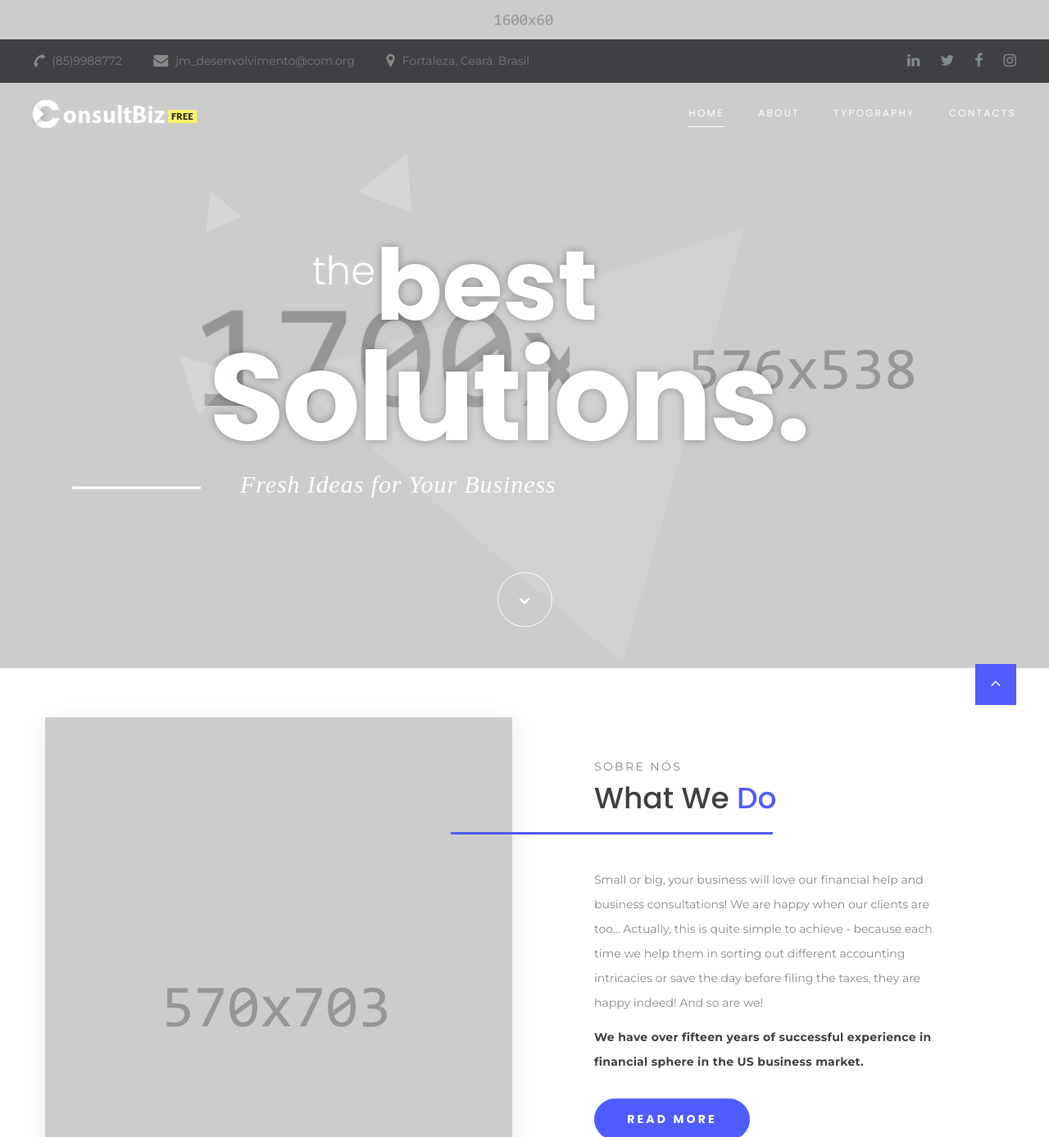
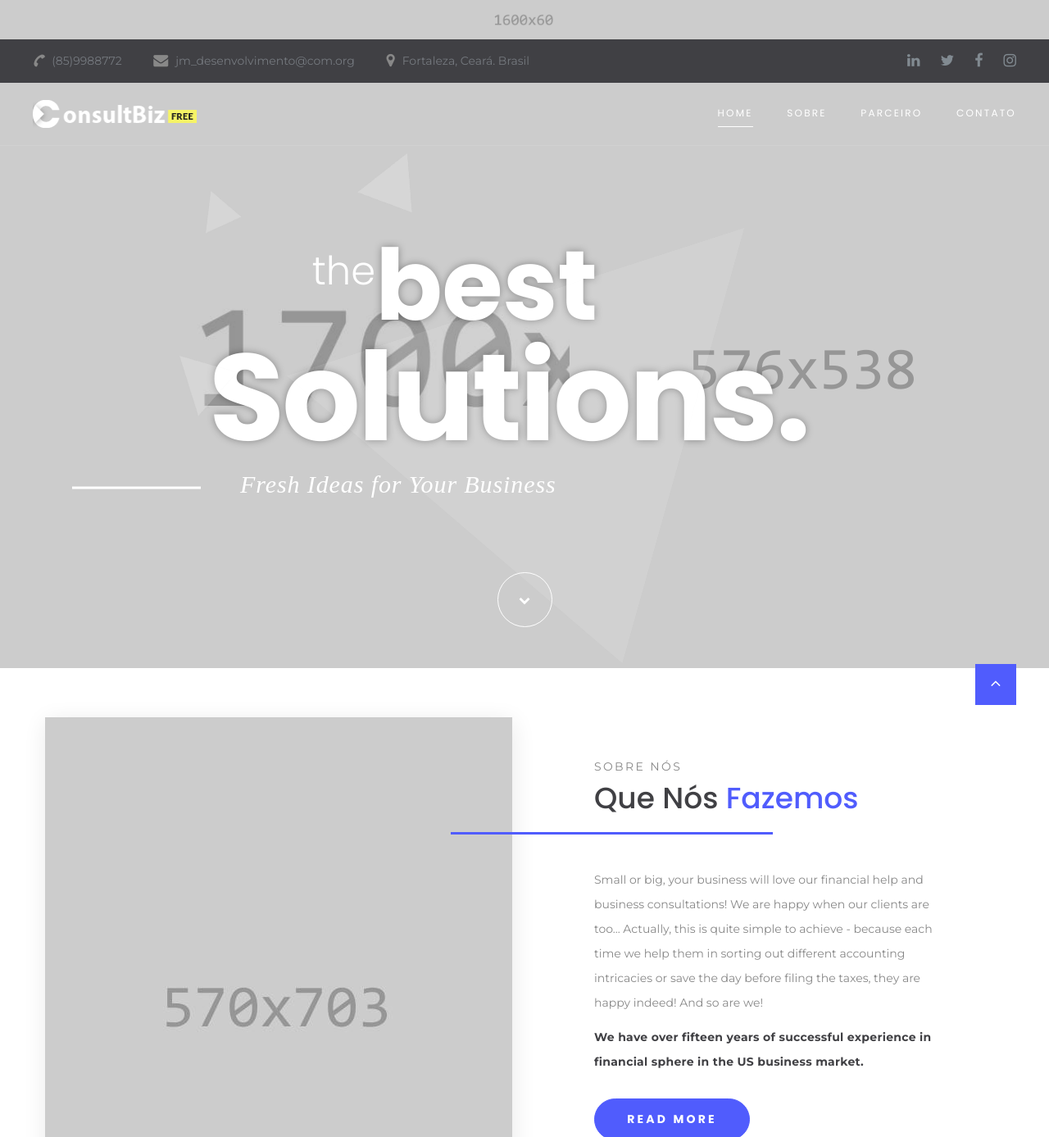
Before and after one commit to CMeskita/Site-jm, a plain HTML site: page site/index.html in a window 1280 px wide. Shown: the top 1387 px of the page at 82% size. Drawn offline with Linux system fonts and the light colour scheme.

Commit message:
Atualizando

```diff
--- a/site/index.html
+++ b/site/index.html
@@ -74,11 +74,11 @@
                     <ul class="rd-navbar-nav">
                       <li class="rd-nav-item active"><a class="rd-nav-link" href="index.html">Home</a>
                       </li>
-                      <li class="rd-nav-item"><a class="rd-nav-link" href="about.html">About</a>
+                      <li class="rd-nav-item"><a class="rd-nav-link" href="about.html">Sobre</a>
                       </li>
-                      <li class="rd-nav-item"><a class="rd-nav-link" href="typography.html">Typography</a>
+                      <li class="rd-nav-item"><a class="rd-nav-link" href="typography.html">Parceiro</a>
                       </li>
-                      <li class="rd-nav-item"><a class="rd-nav-link" href="contacts.html">Contacts</a>
+                      <li class="rd-nav-item"><a class="rd-nav-link" href="contacts.html">Contato</a>
                       </li>
                     </ul>
                   </div>
@@ -139,7 +139,7 @@
             <div class="col-lg-6 col-12">
               <div class="block-sm offset-top-45">
                 <div class="section-name wow fadeInRight" data-wow-delay=".2s">Sobre Nós</div>
-                <h3 class="wow fadeInLeft text-capitalize devider-bottom" data-wow-delay=".3s">What We<span class="text-primary"> Do</span></h3>
+                <h3 class="wow fadeInLeft text-capitalize devider-bottom" data-wow-delay=".3s">Que nós<span class="text-primary"> Fazemos</span></h3>
                 <p class="offset-xl-40 wow fadeInUp" data-wow-delay=".4s">Small or big, your business will love our financial help and business consultations! We are happy when our clients are too... Actually, this is quite simple to achieve - because each time we help them in sorting out different accounting intricacies or save the day before filing the taxes, they are happy indeed! And so are we!</p>
                 <p class="default-letter-spacing font-weight-bold text-gray-dark wow fadeInUp" data-wow-delay=".4s">We have over fifteen years of successful experience in financial sphere in the US business market.</p><a class="button-width-190 button-primary button-circle button-lg button offset-top-30" href="#">read more</a>
               </div>
```
